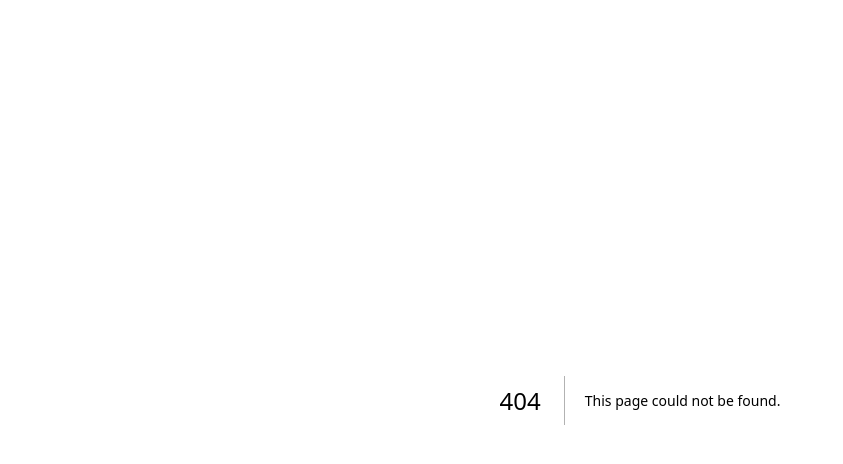
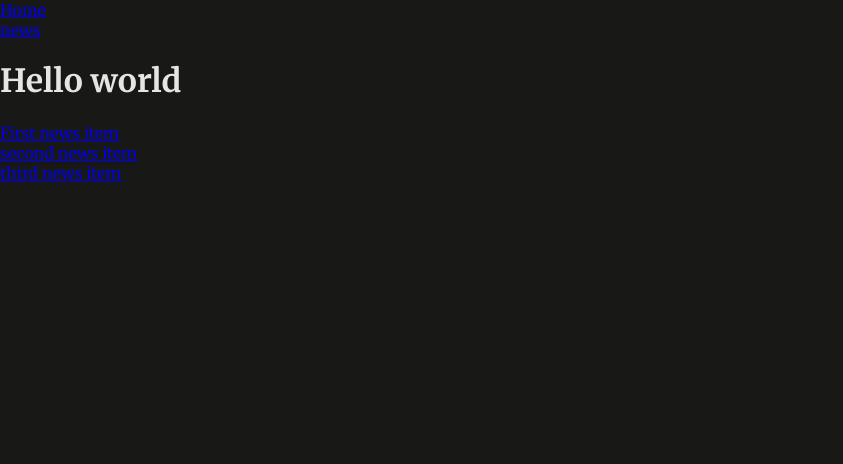
Before and after one commit to hamedmkm/deep-routing-nextjs, a Next.js app: page /news in a window 1280 px wide. Before the commit this address had no page. Shown: the top 464 px of the page, without its empty margins (0-843 px from the left). Built offline with nearby package versions, Linux system fonts and the light colour scheme.

Commit message:
Create New Router

```diff
--- a/app/layout.js
+++ b/app/layout.js
@@ -1,3 +1,4 @@
+import MainHeader from '@/component/Main-Header/Main-header';
 import './globals.css';
 
 export const metadata = {
@@ -8,7 +9,11 @@ export const metadata = {
 export default function RootLayout({ children }) {
  return (
     <html lang="en">
-      <body>{children}</body>
+
+      <body>
+
+      <MainHeader/>
+        {children}</body>
     </html>
   )
 }
--- /dev/null
+++ b/app/news/page.js
@@ -0,0 +1,26 @@
+import Link from "next/link";
+
+export default function NewsPage (){
+    return ( <div >
+
+        <h1>Hello world</h1>
+
+
+        <ul>
+
+            <li>
+                <Link href="/news/first-news">First news item</Link>
+
+            </li>
+            <li>
+                <Link href="/news/second-news">second  news item </Link>
+
+            </li>
+            <li>
+                <Link href="/news/third-news">third   news item </Link>
+
+            </li>
+        </ul>
+
+        </div> )
+}
--- a/app/page.js
+++ b/app/page.js
@@ -1,6 +1,8 @@
+
 export default function HomePage() {
   return (
     <div id="home">
+
       <h1>Next.js Routing & Page Rendering</h1>
     </div>
   );
--- /dev/null
+++ b/component/Main-Header/Main-header.js
@@ -0,0 +1,17 @@
+import Link from "next/link";
+
+export default function MainHeader (){
+return (
+    <div>
+
+        <ul><li>
+        <Link href="/">Home</Link>
+            </li>
+            <li>
+        <Link href="/news"> news</Link>
+            </li>
+            </ul>
+    </div>
+)
+
+}
```
Also changed, not shown: app/news/[id]/page.js (added, +9 -0 lines).
